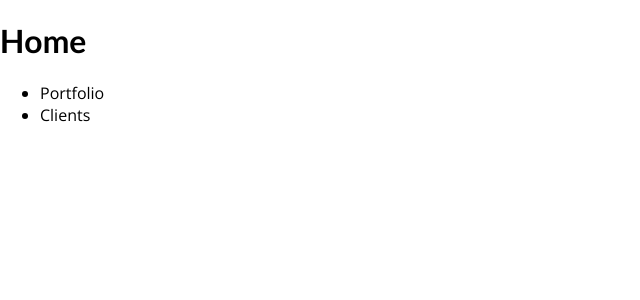
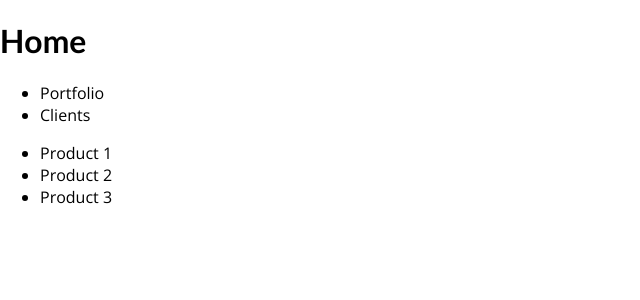
Before and after one commit to for-alisia/react-examples, a Next.js app in the folder next-basic-ex/: page / in a window 1280 px wide. Shown: the top 300 px of the page, without its empty margins (0-640 px from the left). Built offline with nearby package versions, Linux system fonts and the light colour scheme.

Commit message:
Small changes to next-basics

```diff
--- /dev/null
+++ b/next-basic-ex/data/dummy-backend.json
@@ -0,0 +1,7 @@
+{
+  "products": [
+    { "id": "p1", "title": "Product 1", "description": "This is product 1" },
+    { "id": "p2", "title": "Product 2", "description": "This is product 2" },
+    { "id": "p3", "title": "Product 3", "description": "This is product 3" }
+  ]
+}
--- a/next-basic-ex/pages/index.js
+++ b/next-basic-ex/pages/index.js
@@ -1,6 +1,9 @@
 import Link from 'next/link';
+/** Node imports to pre-render */
+import fs from 'fs/promises';
+import path from 'path';
 
-const HomePage = () => {
+const HomePage = ({ products }) => {
   return (
     <div>
       <h1>Home</h1>
@@ -12,8 +15,36 @@ const HomePage = () => {
           <Link href="/clients">Clients</Link>
         </li>
       </ul>
+      <ul>
+        {products.map(({ id, title }) => (
+          <li key={id}>
+            <Link href={`/${id}`}>{title}</Link>
+          </li>
+        ))}
+      </ul>
     </div>
   );
 };
 
+// Static generation (pre-renders on building a project)
+export async function getStaticProps(context) {
+  console.log(context);
+  const jsonData = await fs.readFile(path.join(process.cwd(), 'data', 'dummy-backend.json'));
+  // @ts-ignore
+  const data = JSON.parse(jsonData);
+  return {
+    props: {
+      products: data.products,
+    },
+    // To re-render each 60 seconds (ISR)
+    revalidate: 60,
+    // If 'true' returns 404
+    //notFound: false,
+    // Redirect users to another page
+    //redirect: {
+    //  destination: '/',
+    //},
+  };
+}
+
 export default HomePage;
```
Also changed, not shown: next-basic-ex/pages/[pid].js (added, +34 -0 lines), 2 other files (tests, documents, lock files or other folders).
